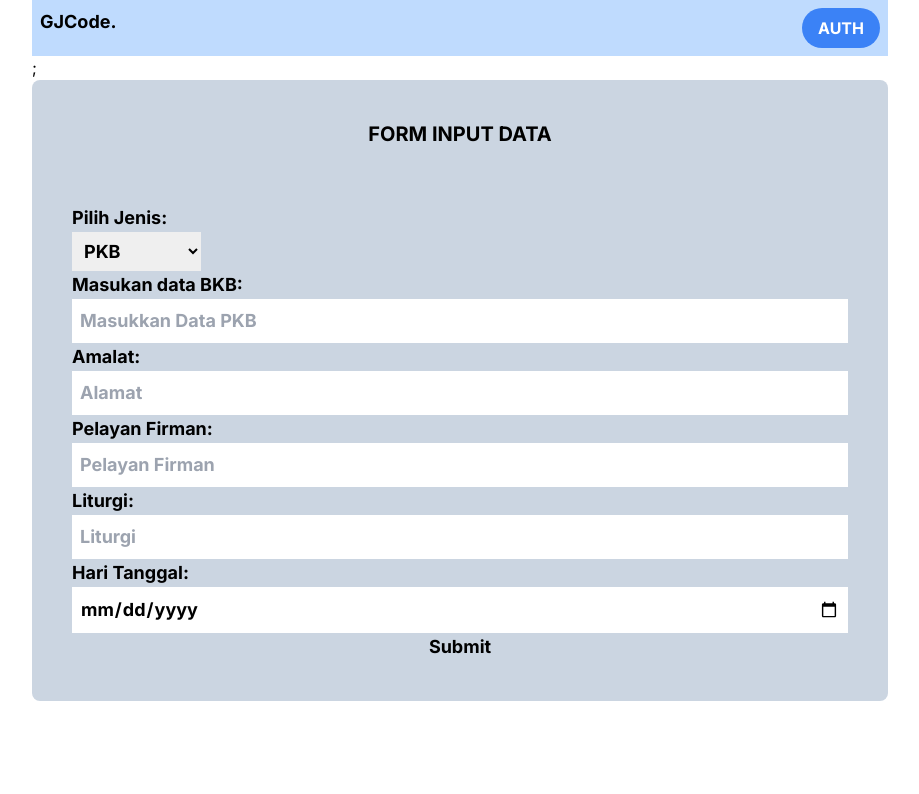
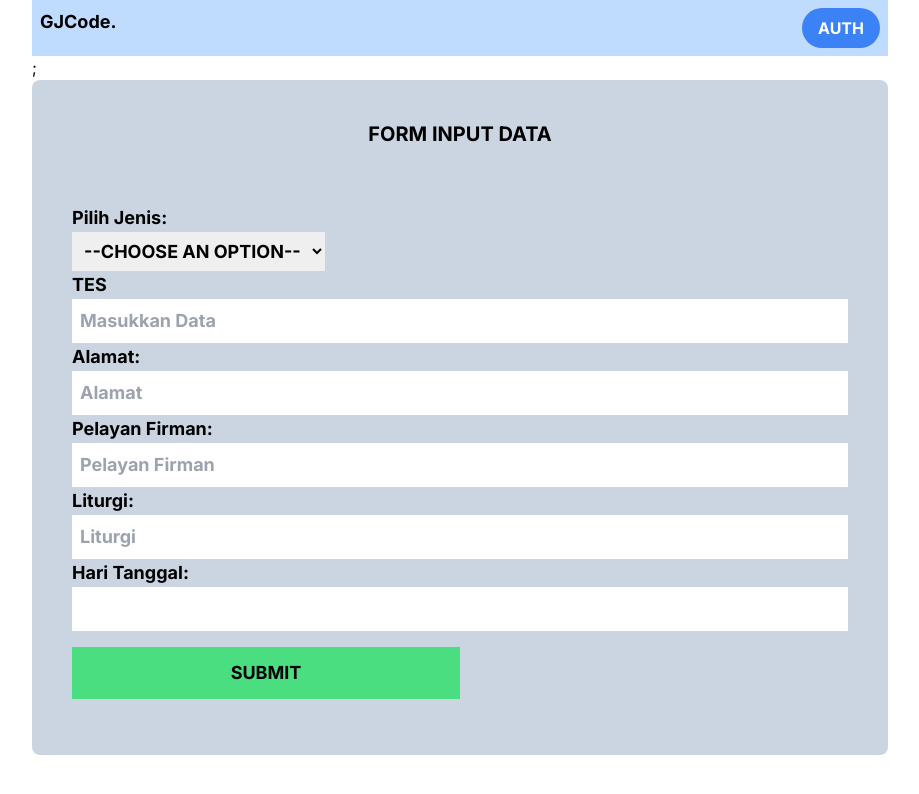
Before and after one commit to glendlatuni/schedule-app, a Next.js app: page /auth/input in a window 1280 px wide. Shown: the top 794 px of the page, without its empty margins (180-1099 px from the left). Built offline with nearby package versions, Linux system fonts and the light colour scheme.

Commit message:
modifyGLEN

```diff
--- a/app/[id]/page.jsx
+++ b/app/[id]/page.jsx
@@ -1,4 +1,4 @@
-import { Express } from "express";
+
 
 async function getData() {
   try {
--- /dev/null
+++ b/app/api/sch/route.js
@@ -0,0 +1,11 @@
+import connectMongoDB from "@/libs/mongodb"
+import Sch from "@/models/sch"
+import { NextResponse } from "next/server"
+
+
+export async function POST(request) {
+  const { name, kind, address, leader, liturgy, date } = await request.json();
+  await connectMongoDB();
+  await Sch.create({ name, kind, address, leader, liturgy, date });
+  return NextResponse.json({ message: "JADWAL DIBUAT" }, { status: 201 });
+}
--- a/app/auth/input/page.jsx
+++ b/app/auth/input/page.jsx
@@ -1,59 +1,91 @@
 "use client";
-import { Component } from "react";
 
-class formInput extends Component {
-  constructor(props) {
-    super(props);
-    this.state = {
-      jenis: "PKB",
-      dataLabel: "Masukan data BKB",
-    };
-  }
+import { useRouter } from "next/navigation";
+import React, { useState } from "react";
 
-  handleKindChange = (e) => {
-    const jenisValue = e.target.value;
-    let dataLabel = "";
+export default function FormInput() {
+  const options = [
+    { value: "", text: "--CHOOSE AN OPTION--" },
+    { value: "pkb", text: "PKB" },
+    { value: "pw", text: "PW" },
+    { value: "keluarga", text: "KELUARGA" },
+  ];
 
-    if (jenisValue === "PKB") {
-      dataLabel = "Masukan Data PKB";
-    } else if (jenisValue === "PW") {
-      dataLabel = "Masukan Data PW";
-    } else if (jenisValue === "KELUARGA") {
-      dataLabel = "Masukan Data KELUARGA";
+  const router = useRouter();
+
+  const [optSelect, setoptSelected] = useState(options[0].value);
+  const [kind, setKind] = useState("");
+  const [name, setName] = useState("");
+  const [address, setAddress] = useState("");
+  const [leader, setLeader] = useState("");
+  const [liturgy, setLiturgy] = useState("");
+  const [date, setDate] = useState("");
+
+  const handleInput = async (event) => {
+    event.preventDefault();
+
+    setoptSelected(event.target.value);
+    if (!kind || !name || !leader || !liturgy || !date) {
+      alert("Fill The Form Please!!!");
     }
-    this.setState({
-      jenis: jenisValue,
-      dataLabel: dataLabel,
-    });
+
+    try {
+      const res = await fetch("http://localhost:3000/api/sch", {
+        method: "POST",
+        headers: {
+          "Content-type": "application/json",
+        },
+        body: JSON.stringify({ name, kind, address, leader, liturgy, date }),
+      });
+      // name, kind, address, leader, liturgy, date
+      if (res.ok) {
+        router.push("/");
+      } else {
+        throw new Error("failed to create database");
+      }
+    } catch (error) {
+      console.log(error);
+    }
   };
-  render() {
-    return (
-      <div className="flex space-y-10 flex-col bg-slate-300 p-10 rounded-lg">
-        <h1 className="flex justify-center text-xl font-bold mb-4">
-          FORM INPUT DATA
-        </h1>
-        <form className="flex flex-col font-bold text-lg" action="">
+
+  return (
+    <div className="flex space-y-10 flex-col bg-slate-300 p-10 rounded-lg">
+      <h1 className="flex justify-center text-xl font-bold mb-4">
+        FORM INPUT DATA
+      </h1>
+      <div className="border-black">
+        <form
+          onSubmit={handleInput}
+          className="flex flex-col font-bold text-lg"
+          action="">
           <label htmlFor="jenis">Pilih Jenis:</label>
           <select
-            className="p-2 w-1/6"
+            className="p-2 w-fit"
             name="jenis"
             id="jenis"
-            value={this.state.jenis}
-            onChange={this.handleKindChange}>
-            <option value="PKB">PKB</option>
-            <option value="PW">PW</option>
-            <option value="KELUARGA">KELUARGA</option>
+            value={kind}
+            onChange={(e) => setKind(e.target.value)}>
+            {options.map((option) => (
+              <option key={option.value} value={option.value}>
+                {option.text}
+              </option>
+            ))}
           </select>
-          <label htmlFor="data">{this.state.dataLabel}:</label>
+
+          <label htmlFor="data">TES</label>
           <input
+            onChange={(e) => setName(e.target.value)}
+            value={name}
             className="p-2"
             type="text"
             id="data"
             name="data"
-            placeholder={`Masukkan Data ${this.state.jenis}`}
+            placeholder="Masukkan Data"
           />
-          <label htmlFor="data">Amalat:</label>
+          <label htmlFor="data">Alamat:</label>
           <input
+            onChange={(e) => setAddress(e.target.value)}
+            value={address}
             className="p-2"
             type="text"
             id="alamat"
@@ -62,6 +94,8 @@ class formInput extends Component {
           />
           <label htmlFor="data">Pelayan Firman:</label>
           <input
+            onChange={(e) => setLeader(e.target.value)}
+            value={leader}
             className="p-2"
             type="text"
             id="leader"
@@ -71,6 +105,8 @@ class formInput extends Component {
 
           <label htmlFor="data">Liturgi:</label>
           <input
+            onChange={(e) => setLiturgy(e.target.value)}
+            value={liturgy}
             className="p-2"
             type="text"
             id="liturgi"
@@ -80,20 +116,20 @@ class formInput extends Component {
 
           <label htmlFor="data">Hari Tanggal:</label>
           <input
+            onChange={(e) => setDate(e.target.value)}
+            value={date}
             className="p-2"
-            type="date"
+            type="text"
             id="tanggal"
             name="tanggal"
             min="2023-01-01"
-
-
           />
 
-          <input type="submit" value="Submit" />
+          <button className=" bg-green-400 my-4 py-3 w-1/2 rounded-4xl">
+            SUBMIT
+          </button>
         </form>
       </div>
-    );
-  }
+    </div>
+  );
 }
-
-export default formInput;
--- a/app/components/topheader.jsx
+++ b/app/components/topheader.jsx
@@ -9,7 +9,7 @@ export default function TopHeader() {
 
         <Link
           className="bg-blue-500 hover:bg-blue-700 text-white font-bold py-2 px-4 rounded-full"
-          href={"/auth"}>
+          href={"/auth/input"}>
           AUTH
         </Link>
       </div>
--- a/app/layout.jsx
+++ b/app/layout.jsx
@@ -1,4 +1,4 @@
-import Link from "next/link";
+
 
 import "./globals.css";
 import { Inter } from "next/font/google";
--- /dev/null
+++ b/libs/mongodb.js
@@ -0,0 +1,13 @@
+import mongoose from "mongoose";
+
+
+const connectMongoDB = async()=>{
+    try {
+        await mongoose.connect(process.env.MONGO_URL);
+        console.log("CONNECT TO MONGODB")
+    } catch (error) {
+        console.log("ERROR")
+    }
+}
+
+export default connectMongoDB;
--- /dev/null
+++ b/models/sch.js
@@ -0,0 +1,19 @@
+import mongoose, { Schema} from "mongoose";
+
+const schSchema = new Schema(
+  {
+    name: String,
+    kind: String,
+    address: String,
+    leaders: String,
+    liturgy: String,
+    date: String,
+  },
+  {
+    timestamp: true,
+  }
+);
+
+const Sch = mongoose.models.Sch || mongoose.model("Sch", schSchema);
+
+export default Sch;
--- a/package.json
+++ b/package.json
@@ -13,6 +13,7 @@
     "eslint": "8.48.0",
     "eslint-config-next": "13.4.19",
     "express": "^4.18.2",
+    "mongoose": "^7.5.2",
     "next": "13.4.19",
     "postcss": "8.4.29",
     "react": "18.2.0",
```
Also changed, not shown: 2 other files (tests, documents, lock files or other folders).
